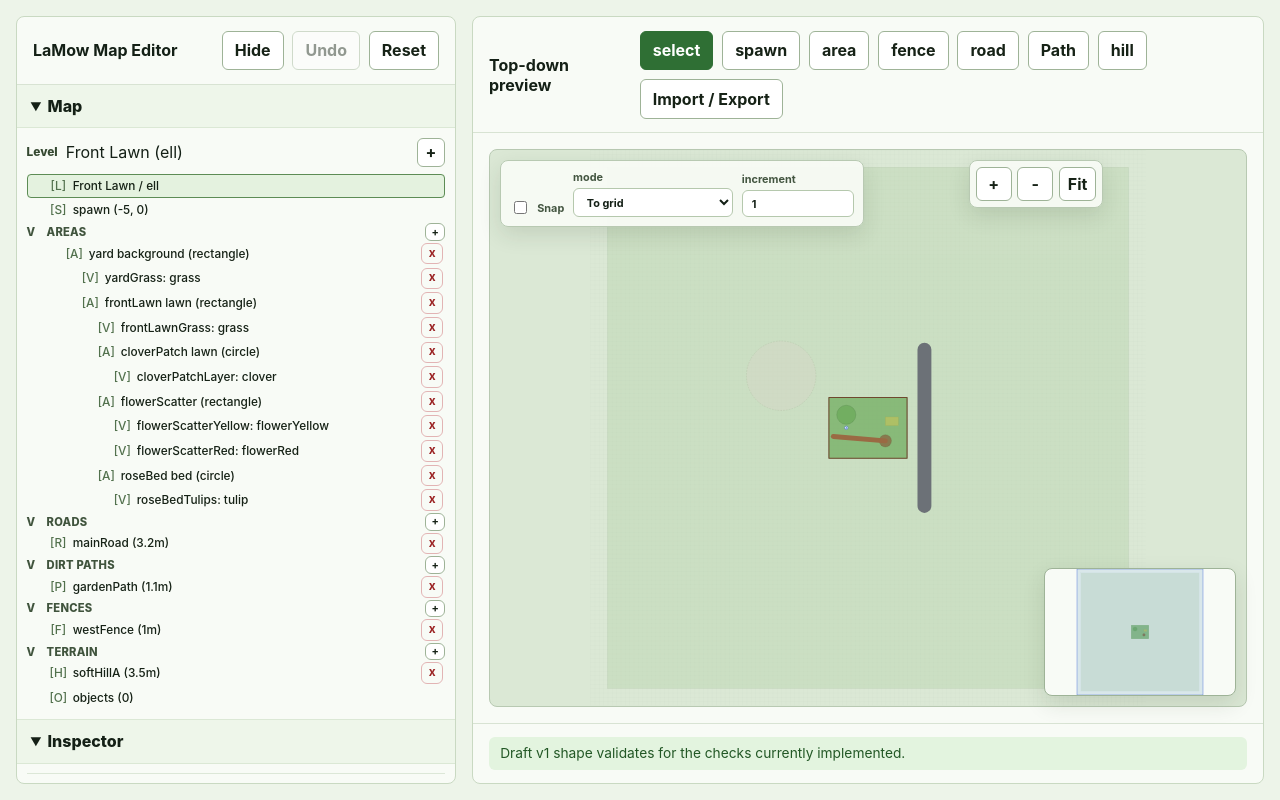
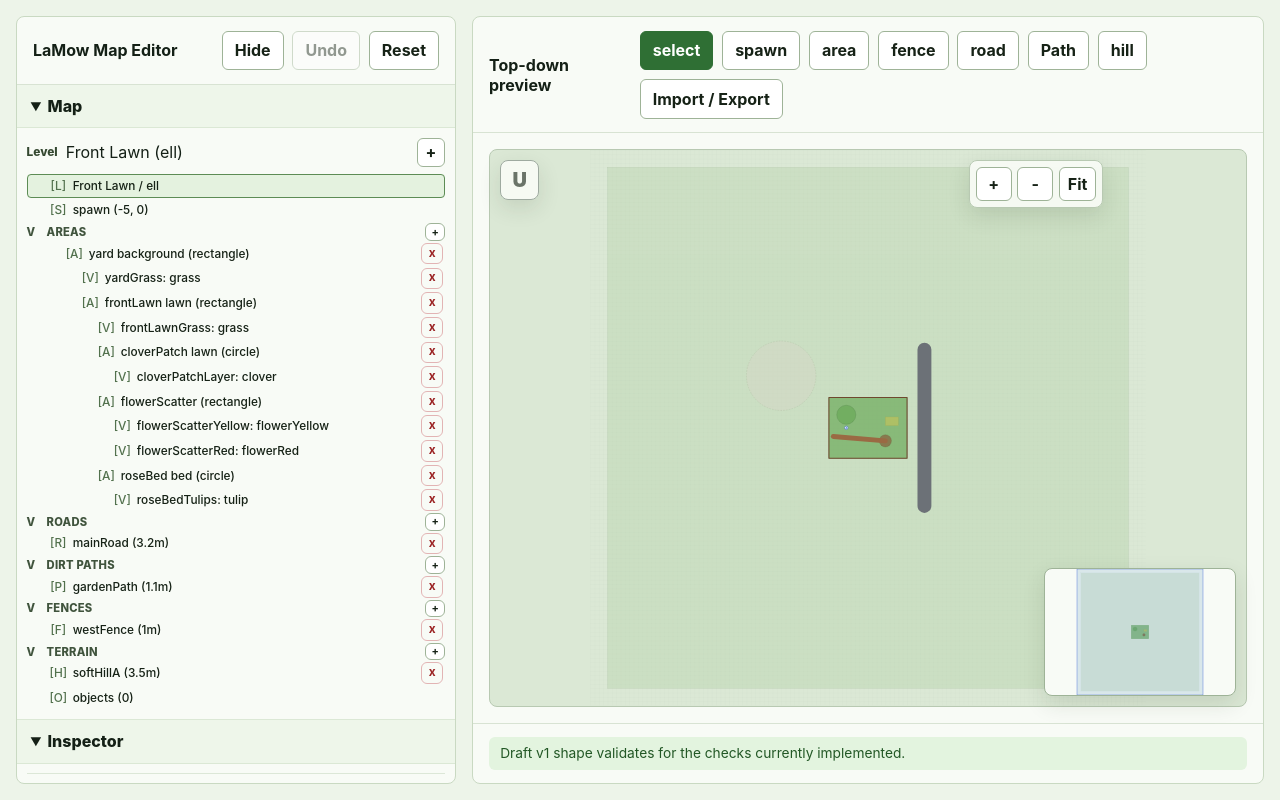
Before and after one commit to TreaddyBear/lamow-map-editor, a React (Vite) app: page / in a window 1280 px wide. Built offline with nearby package versions, Linux system fonts and the light colour scheme.

Commit message:
Make snap control a compact toggle

```diff
--- a/src/components/SnapControls.tsx
+++ b/src/components/SnapControls.tsx
@@ -1,5 +1,6 @@
+import { useEffect, useRef, useState } from "react";
 import type { SnapSettings } from "../editor/types";
-import { CheckboxField, Field, SelectField } from "./formControls";
+import { Field, SelectField } from "./formControls";
 
 type Props = {
   settings: SnapSettings;
@@ -7,9 +8,31 @@ type Props = {
 };
 
 export function SnapControls({ settings, onChange }: Props) {
+  const [open, setOpen] = useState(false);
+  const ref = useRef<HTMLDivElement | null>(null);
+
+  useEffect(() => {
+    if (!open) return;
+    const closeOnOutsidePointer = (event: PointerEvent) => {
+      if (ref.current && !ref.current.contains(event.target as Node)) setOpen(false);
+    };
+    window.addEventListener("pointerdown", closeOnOutsidePointer);
+    return () => window.removeEventListener("pointerdown", closeOnOutsidePointer);
+  }, [open]);
+
+  const toggleSnap = () => {
+    const enabled = !settings.enabled;
+    onChange({ ...settings, enabled });
+    setOpen(enabled);
+  };
+
   return (
-    <div className="snap-widget">
-      <CheckboxField label="Snap" checked={settings.enabled} onChange={(enabled) => onChange({ ...settings, enabled })} />
+    <div ref={ref} className={`snap-widget ${settings.enabled ? "active" : ""}`}>
+      <button className="snap-toggle" type="button" title={settings.enabled ? "Disable snapping" : "Enable snapping"} aria-pressed={settings.enabled} onClick={toggleSnap}>
+        <span aria-hidden="true">U</span>
+      </button>
+      {settings.enabled && open ? (
+        <div className="snap-popover">
           <SelectField
             label="mode"
             value={settings.mode}
@@ -21,5 +44,7 @@ export function SnapControls({ settings, onChange }: Props) {
           />
           <Field label="increment" type="number" value={settings.increment} onCommit={(value) => onChange({ ...settings, increment: Math.max(0.1, Number(value) || 1) })} />
         </div>
+      ) : null}
+    </div>
   );
 }
--- a/src/styles.css
+++ b/src/styles.css
@@ -537,15 +537,42 @@ label {
   z-index: 4;
   top: 1.7rem;
   left: 1.7rem;
+}
+
+.snap-toggle {
+  width: 2.45rem;
+  height: 2.45rem;
   display: grid;
-  grid-template-columns: auto minmax(8rem, 10rem) minmax(5rem, 7rem);
-  align-items: end;
+  place-items: center;
+  border: 1px solid #9eaaa0;
+  border-radius: 8px;
+  background: rgb(248 251 246 / 94%);
+  color: #6a7469;
+  box-shadow: 0 8px 22px rgb(31 49 27 / 12%);
+  font-size: 1.25rem;
+  font-weight: 900;
+  line-height: 1;
+  padding: 0;
+}
+
+.snap-widget.active .snap-toggle {
+  border-color: #2f6f34;
+  background: #2f6f34;
+  color: #ffffff;
+}
+
+.snap-popover {
+  position: absolute;
+  top: calc(100% + 0.4rem);
+  left: 0;
+  width: 13rem;
+  display: grid;
   gap: 0.55rem;
   border: 1px solid #b8c9b2;
   border-radius: 8px;
-  background: rgb(248 251 246 / 94%);
-  box-shadow: 0 8px 22px rgb(31 49 27 / 12%);
-  padding: 0.55rem;
+  background: rgb(248 251 246 / 97%);
+  box-shadow: 0 12px 30px rgb(31 49 27 / 16%);
+  padding: 0.65rem;
 }
 
 .zoom-widget {
@@ -597,12 +624,12 @@ label {
   pointer-events: none;
 }
 
-.snap-widget label {
+.snap-popover label {
   font-size: 0.68rem;
 }
 
-.snap-widget input,
-.snap-widget select {
+.snap-popover input,
+.snap-popover select {
   padding-block: 0.35rem;
 }
 
```
Lines whose indentation alone changed are shown as unchanged.
